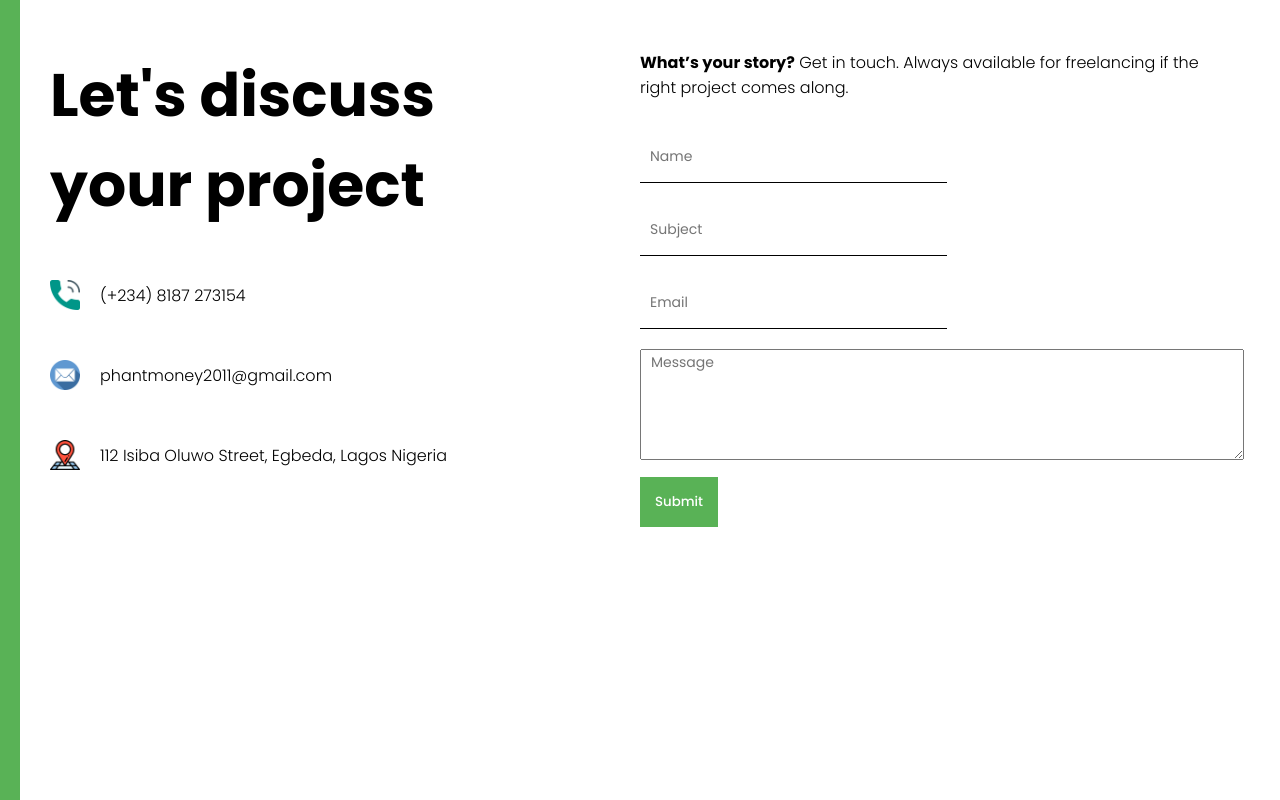
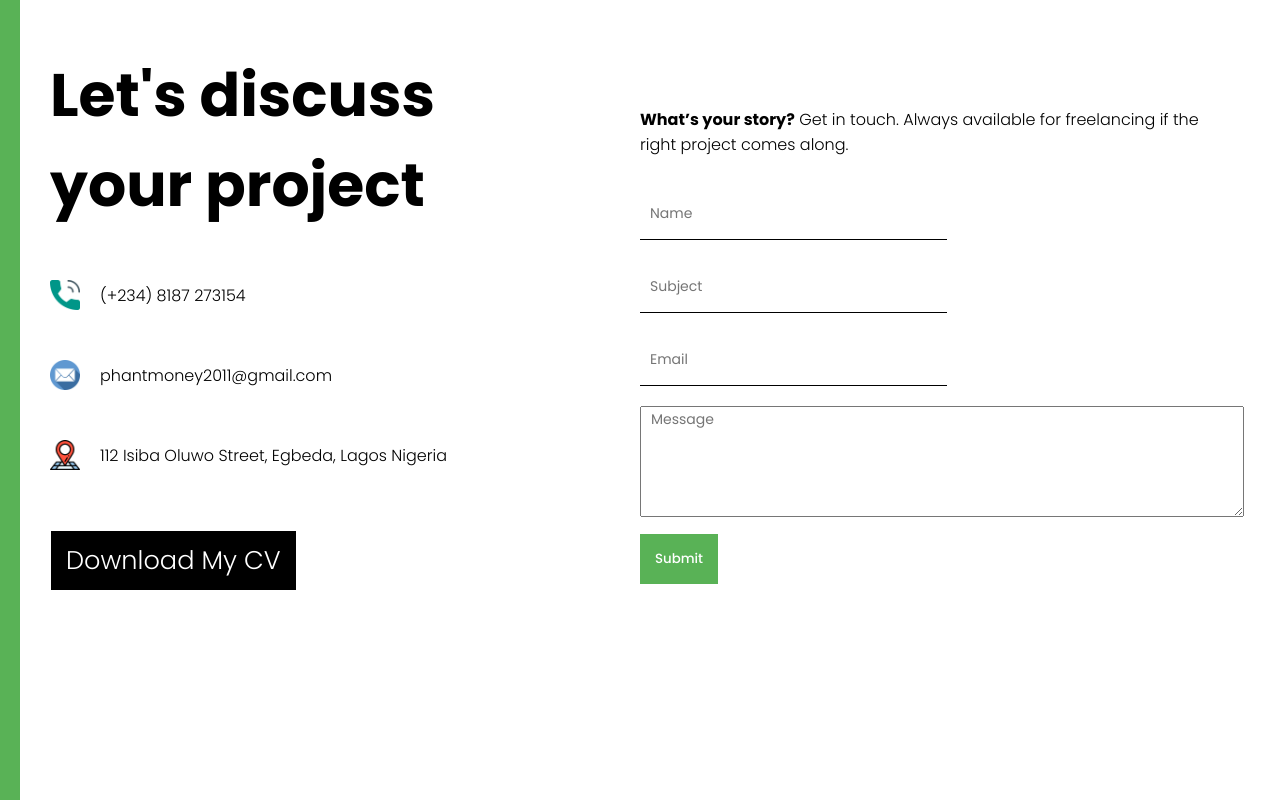
Before and after one commit to phantware/react-portfolio-1, a React (Create React App) app: page / in a window 1280 px wide. Shown: the part 2932-3732 px from the top of the page. Built offline with nearby package versions, Linux system fonts and the light colour scheme.

Commit message:
cv download added

```diff
--- a/package.json
+++ b/package.json
@@ -10,6 +10,7 @@
     "react": "^17.0.2",
     "react-dom": "^17.0.2",
     "react-markdown": "^7.1.2",
+    "react-router-dom": "^6.3.0",
     "react-scripts": "4.0.3",
     "web-vitals": "^1.1.2"
   },
--- a/src/components/contact/Contact.jsx
+++ b/src/components/contact/Contact.jsx
@@ -5,6 +5,7 @@ import Address from '../../img/address.png'
 import { useContext, useRef, useState } from 'react'
 import emailjs from 'emailjs-com'
 import { ThemeContext } from '../../Context'
+import { Link } from 'react-router-dom'
 
 const Contact = () => {
   const formRef = useRef()
@@ -49,6 +50,16 @@ const Contact = () => {
             <div className='c-info-item'>
               <img className='c-icon' src={Address} alt='' />
               112 Isiba Oluwo Street, Egbeda, Lagos Nigeria
+            </div>
+            <div className='c-info-item'>
+              <a
+                class='cv'
+                href='/assets/Ismail-Jamiu-Resume.pdf'
+                target='_blank'
+                rel='noreferrer'
+              >
+                Download my CV
+              </a>
             </div>
           </div>
         </div>
--- a/src/components/contact/contact.css
+++ b/src/components/contact/contact.css
@@ -110,3 +110,18 @@ button {
     margin-top: 10px;
   }
 }
+
+.cv {
+  text-transform: capitalize;
+  margin-top: 10px;
+  text-decoration: none;
+  color: white;
+  font-size: 1.6rem;
+  border: 1px solid white;
+  padding: 10px 15px;
+  background-color: black;
+}
+/* .cv:hover {
+  padding: 10px;
+  box-shadow: 5px 10px #888888;
+} */
```
Also changed, not shown: 2 other files (tests, documents, lock files or other folders).
